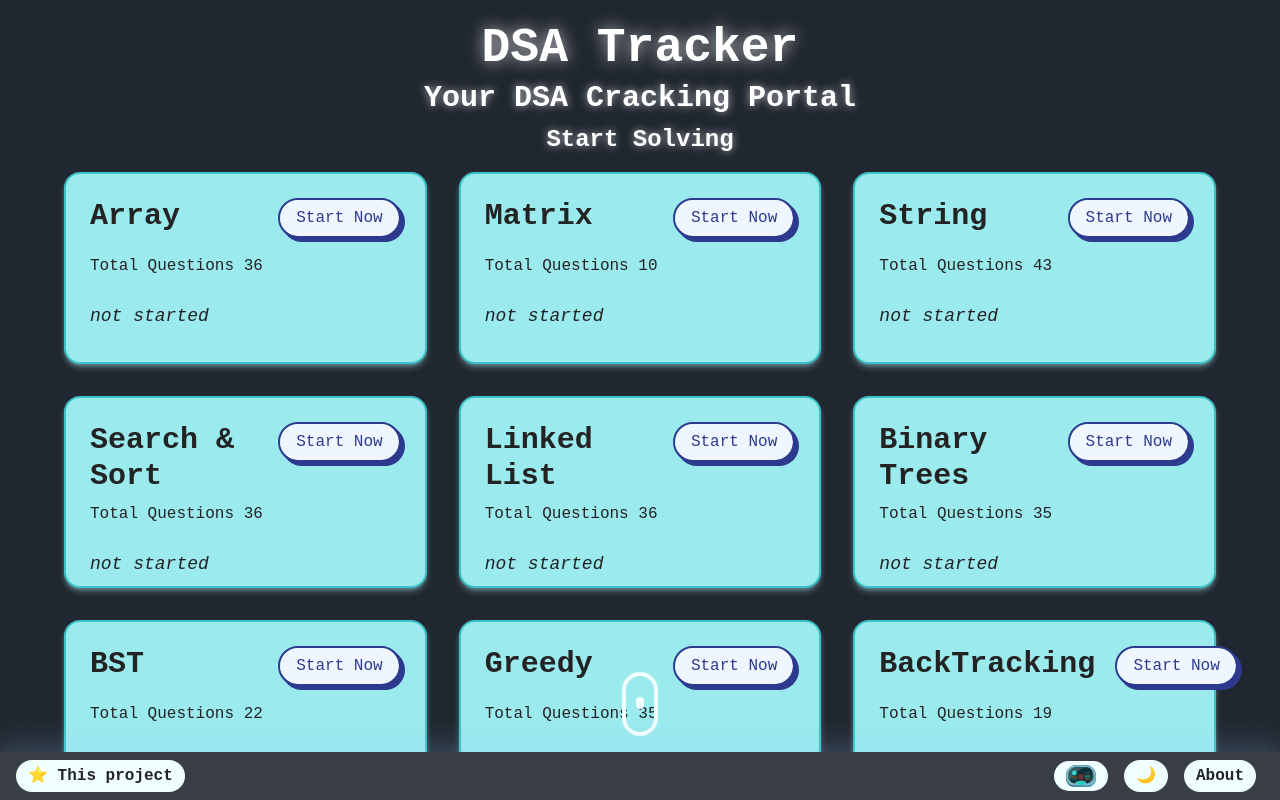
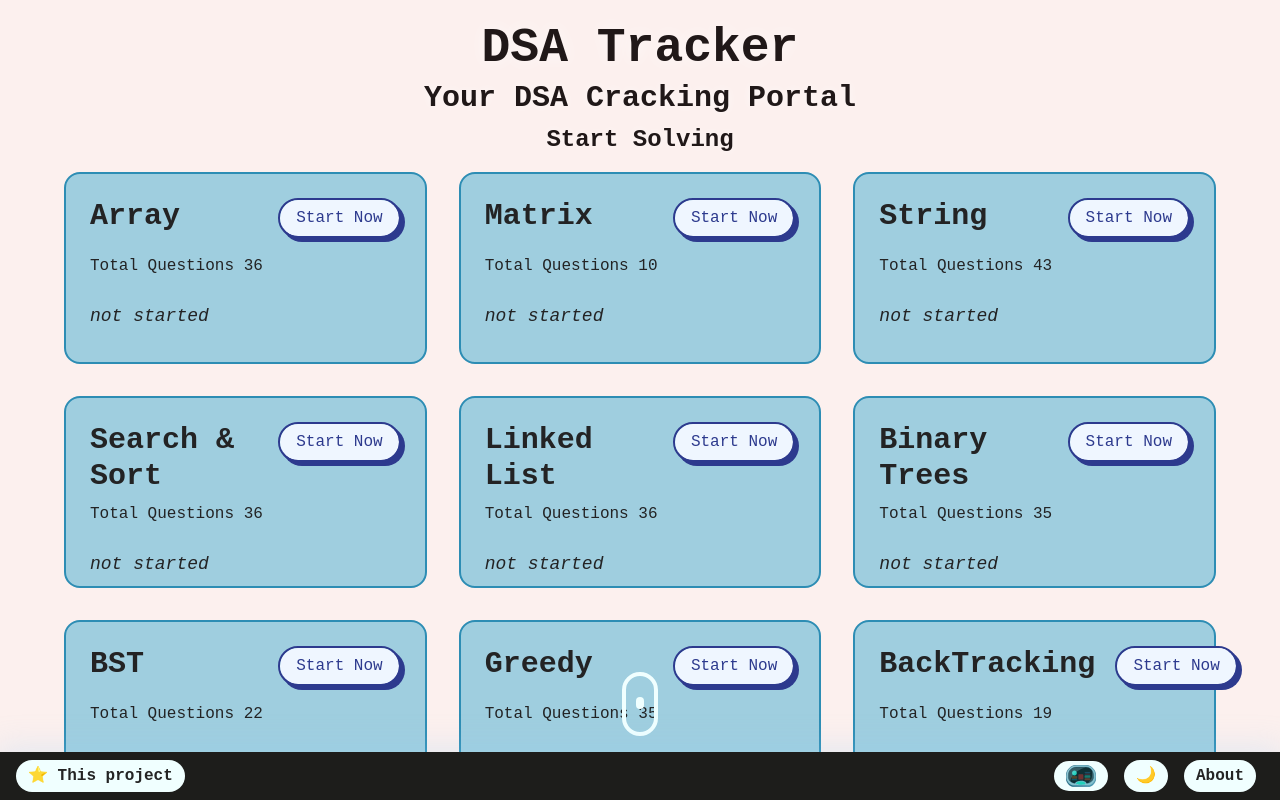
Before and after one commit to MohitGupta12/DSA-Navigator, a React (Vite) app: page / in a window 1280 px wide. Built offline with nearby package versions, Linux system fonts and the light colour scheme; a web font is replaced by a local one.

Commit message:
Color theme Done

```diff
--- a/index.html
+++ b/index.html
@@ -9,6 +9,17 @@
 </head>
 
 <body>
+  <script>
+    const setRootClass = (className) => {
+      const rootElement = document.querySelector("body"); // This selects the <html> element
+
+      // Set the class attribute
+      rootElement.setAttribute('class', className);
+    };
+
+    // Example usage
+    setRootClass('bg-bkg text-textColor');
+  </script>
   <div id="root"></div>
   <script type="module" src="/src/main.jsx"></script>
   <script src="https://kit.fontawesome.com/ba432f3302.js"
--- a/src/css/index.css
+++ b/src/css/index.css
@@ -3,11 +3,82 @@
 @tailwind utilities;
 
 /* @import url('https://fonts.googleapis.com/css?family=Montserrat&display=swap'); */
-@layer base {
 :root {
+	/* Home Page   */
 	/* Home Page  */
-		--bkg: hsl(216, 18%, 16%);
-		--text-color: hsl(0, 0%, 100%);
+	--bkg: 9, 71%, 96%;
+	--text-color: 0, 15%, 11%;
+	--nav-bar: 0deg,
+		15%,
+		11%;
+	--nav-bar: 55deg,
+		5%,
+		11%;
+	--topic-card: 196deg,
+		50%,
+		75%;
+	--topic-border: 197deg,
+		60%,
+		44%;
+	--topic-btn-color: 232deg,
+		52%,
+		37%;
+	--topic-text-color: 240deg,
+		1%,
+		14%;
+	--topic-shadow-co1or: null;
+	--topic-card-started: 101deg,
+		60%,
+		68%;
+	--topic-border-started: 101deg,
+		60%,
+		44%;
+	--topic-btn-color-started: 101deg,
+		60%,
+		33%;
+	--topic-shadow-started-color: null;
+	--progress-bar: 165deg,
+		63%,
+		33%;
+	--progress-bar-border: 217deg,
+		10%,
+		25%;
+	--scroll-animation: 55deg,
+		5%,
+		16%;
+	/* Question Page  */
+	--done-color: 122deg,
+		38%,
+		84%;
+	--bookmark-btn-active-color: 150deg,
+		100%,
+		41%;
+	--bookmark-btn-color: 160deg,
+		84%,
+		39%;
+	--table-header-color: 158deg,
+		95%,
+		34%;
+	--bookmark-icon-color-active: 152deg, 71%, 45%;
+	--bookmark-icon-color: 0deg, 0%, 0%, .7;
+	--notes-icon-color-active: 45deg, 93%, 47%;
+	--notes-icon-color: 0deg, 0%, 0%, .7;
+	--done-row-color: 120deg, 100%, 50%, 0.247;
+	--done-tag: 110deg, 65%, 70%, .7;
+	--done-tag-text: 0deg, 0%, 0%, .7;
+	--pending-tag: 63deg, 76%, 78%, .7;
+	--pending-tag-text: 0deg, 0%, 0%, .7;
+
+	--model-page: 32deg, 71%, 94%;
+	--model-page-border: 32deg, 71%, 86%;
+	--model-page-shadow: 240deg, 5%, 34%;
+
+	--about-border: 0deg, 0%, 0%, .6;
+}
+
+[data-theme="dark"] {
+	--bkg: 216, 18%, 16%;
+	--text-color: 0, 0%, 100%;
 	--nav-bar: 217deg, 10%, 25%;
 	--topic-card: 183deg, 71%, 77%;
 	--topic-border: 183deg, 56%, 51%;
@@ -19,29 +90,43 @@
 	--topic-border-started: 153deg, 54%, 51%;
 	--topic-btn-color-started: 112deg, 52%, 37%;
 	--progress-bar: 123deg, 70%, 50%;
-		/* Question Page  */
+	--progress-bar-bg: 0deg, 0%, 85%;
+	/* Question Page   */
 	--done-color: 122deg, 38%, 84%;
 	--bookmark-btn-active-color: 150deg, 100%, 41%;
 	--bookmark-btn-color: 160deg, 84%, 39%;
 	--table-header-color: 217deg, 19%, 27%;
-		--bookmark-icon-color: 142deg, 71%, 45%;
-		--notes-icon-color: 45deg, 93%, 47%;
+	--bookmark-icon-color: 0deg, 0%, 100%;
+	--bookmark-icon-color-active: 142deg, 71%, 45%;
+	--notes-icon-color: 0deg, 0%, 100%;
+	--notes-icon-color-active: 45deg, 93%, 47%;
 	--done-row-color: 120deg, 100%, 50%, 0.247;
+	--done-tag: 143deg, 64%, 24%, .5;
+	--done-tag-text: 141deg, 79%, 85%;
+	--pending-tag: 32deg, 81%, 29%, .5;
+	--pending-tag-text: 53deg, 98%, 77%;
+	--model-page: 240deg, 5%, 26%;
+	--model-page-border: 240deg, 4%, 16%;
+	--model-page-shadow: 240deg, 5%, 34%, .4;
+	--about-border: 0deg, 0%, 100%, .6;
 }
 
+
+* {
+	transition: all 3 ease-in-out;
 }
+
 
 
 :root {
 	/* font-family: 'Rubik', 'Montserrat', Inter, Avenir, Helvetica, Arial, sans-serif; */
-	font-family: 'Ubuntu Mono', ;
+	font-family: 'Ubuntu Mono',
+	;
 	line-height: 1.5;
 	font-weight: 400;
 	margin: 0;
 	padding: 0;
 	color-scheme: light dark;
-	color: var(--text-color);
-	background-color: var(--bkg);
 	font-synthesis: none;
 	text-rendering: optimizeLegibility;
 	-webkit-font-smoothing: antialiased;
@@ -62,6 +147,8 @@ body {
 	min-height: 100vh;
 } */
 
+
+
 ::-webkit-scrollbar {
 	display: none;
 }
--- a/tailwind.config.js
+++ b/tailwind.config.js
@@ -6,8 +6,11 @@ export default {
   ], theme: {
     extend: {
       colors:{
-        // bkg:
+        bkg:"hsl(var(--bkg))",
+        textColor:"hsl(var(--text-color))",
         progressBar :"hsl(var(--progress-bar))",
+        progressBarBorder :"hsl(var(--progress-bar-border))",
+        scrollAnimation:"hsl(var(--scroll-animation))",
         navBar :"hsl(var(--nav-bar))",
         topicCard:"hsl(var(--topic-card))",
         topicBorder:"hsl(var(--topic-border))",
@@ -23,8 +26,18 @@ export default {
         bookmarkBtnColorActive:"hsl(var(--bookmark-btn-active-color))",
         tableHeaderColor:"hsl(var(--table-header-color))",
         bookmarkIconColor:"hsl(var(--bookmark-icon-color))",
+        bookmarkIconColorActive:"hsl(var(--bookmark-icon-color-active))",
         notesIconColor:"hsl(var(--notes-icon-color))",
+        notesIconColorActive:"hsl(var(--notes-icon-color-active))",
         doneRowColor:"hsla(var(--done-row-color))",
+        doneTag:"hsla(var(--done-tag))",
+        doneTagText:"hsl(var(--done-tag-text))",
+        pendingTag:"hsla(var(--pending-tag))",
+        pendingTagText:"hsl(var(--pending-tag-text))",
+        modelBkg:"hsl(var(--model-page))",
+        modelPageBorder:"hsl(var(--model-page-border))",
+        modelPageShadow:"hsla(var(--model-page-shadow))",
+        aboutBorder:"hsla(var(--about-page-border))",
       },
       fontFamily: {
         sans: ['Ubuntu Mono', 'monospace'],
@@ -34,7 +47,6 @@ export default {
       },
       dropShadow:{
         '3xl':'0px 0px 8px rgba(245, 158, 11, 0.65',
-        // 'bookmark': ,
       },
       textShadow:{
         'md-white':'0px 0px 8px rgba(255,255,255,0.65)'
```
Also changed, not shown: package.json (+5 -2 lines), src/assets/Senku/Bot 2.svg (added), 1 other file (tests, documents, lock files or other folders). Lines whose indentation alone changed are shown as unchanged.
